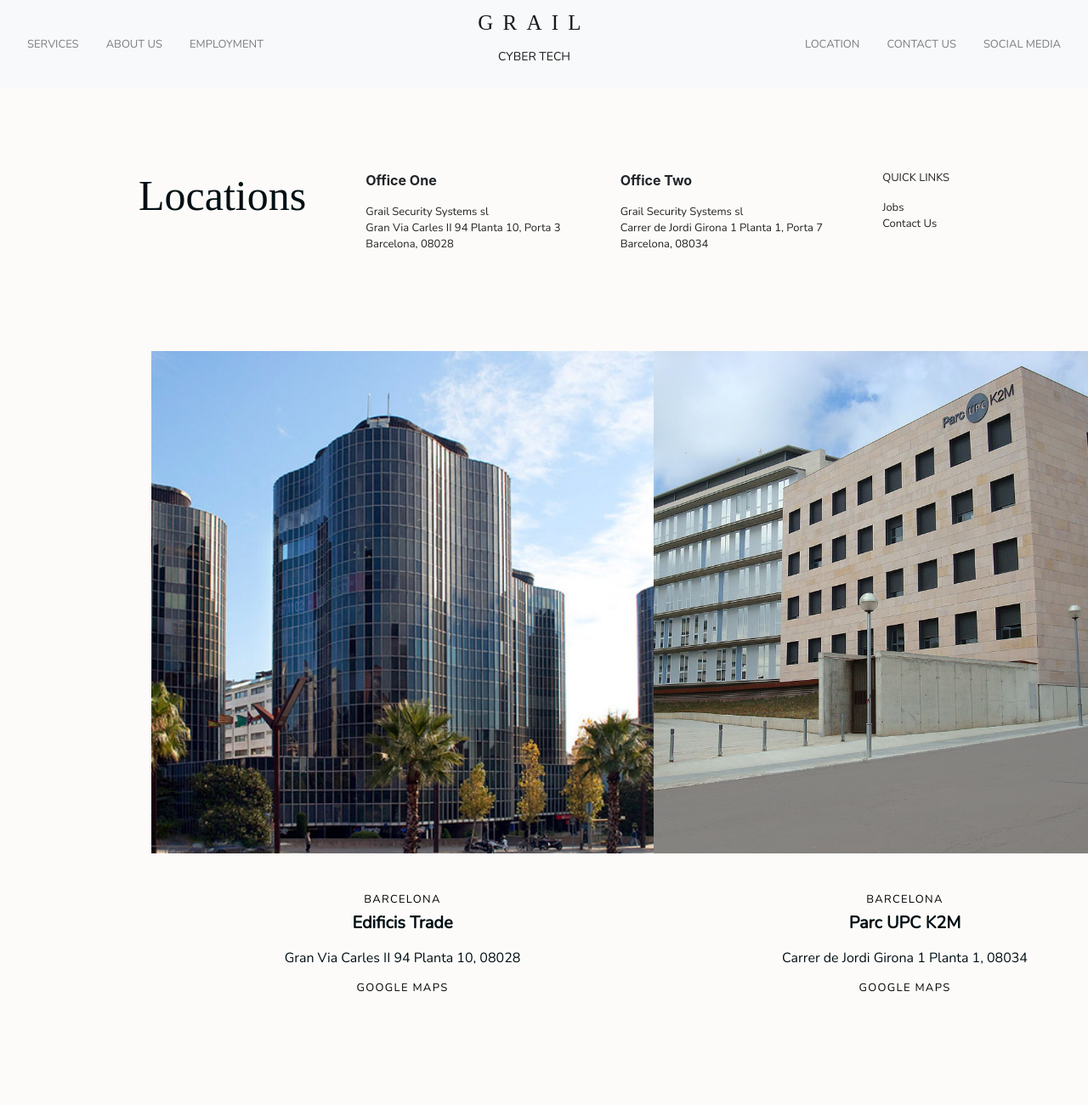
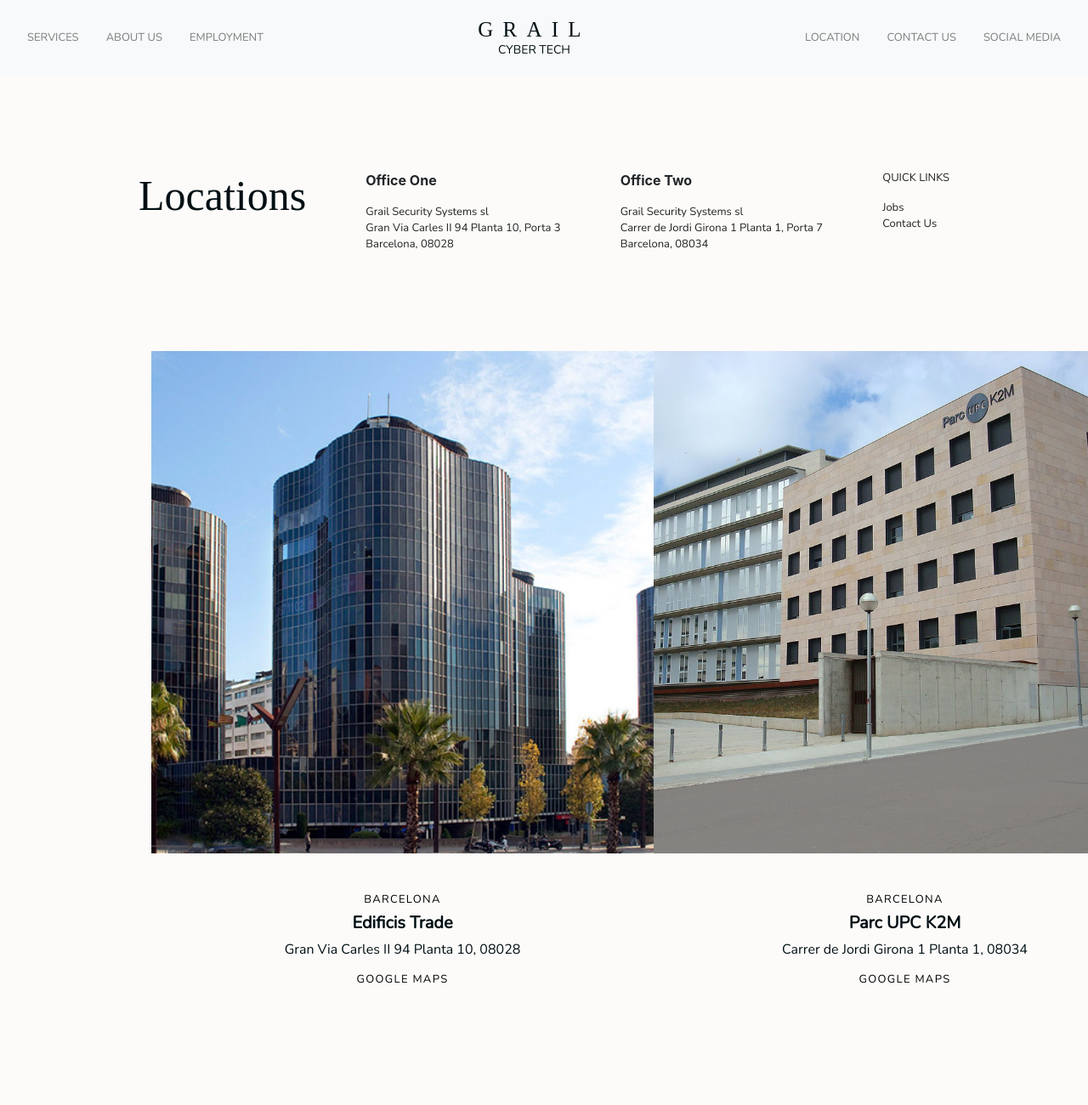
Before and after one commit to jordicallupegrail/grail-bootstrap, a plain HTML site: page locations.html in a window 1280 px wide. Shown: the top 1300 px of the page at 85% size. Drawn offline with nearby package versions, Linux system fonts and the light colour scheme; files that its build step writes are made by us from their sources.

Commit message:
Update locations.html

```diff
--- a/locations.html
+++ b/locations.html
@@ -8,18 +8,24 @@
     <meta name="viewport" content="width=device-width, initial-scale=1" />
     <link rel="stylesheet" type="text/css" media="screen" href="css/main.css" />
     <link rel="stylesheet" type="text/css" media="screen" href="css/locations.css" />
-    <script src="https://kit.fontawesome.com/7f7a5c4796.js" crossorigin="anonymous"></script>
-    <link rel="stylesheet" href="https://cdn.jsdelivr.net/npm/bootstrap@4.5.3/dist/css/bootstrap.min.css"
-        integrity="sha384-TX8t27EcRE3e/ihU7zmQxVncDAy5uIKz4rEkgIXeMed4M0jlfIDPvg6uqKI2xXr2" crossorigin="anonymous" />
-    <link href="https://fonts.googleapis.com/css?family=Nunito" rel="stylesheet" />
 
+    <!-- JQuery -->
     <script src="https://code.jquery.com/jquery-3.5.1.slim.min.js"
         integrity="sha384-DfXdz2htPH0lsSSs5nCTpuj/zy4C+OGpamoFVy38MVBnE+IbbVYUew+OrCXaRkfj" crossorigin="anonymous">
     </script>
+    <!-- Bootstrap -->
+    <link rel="stylesheet" href="https://cdn.jsdelivr.net/npm/bootstrap@4.5.3/dist/css/bootstrap.min.css"
+        integrity="sha384-TX8t27EcRE3e/ihU7zmQxVncDAy5uIKz4rEkgIXeMed4M0jlfIDPvg6uqKI2xXr2" crossorigin="anonymous" />
     <script src="https://cdn.jsdelivr.net/npm/bootstrap@4.5.3/dist/js/bootstrap.bundle.min.js"
         integrity="sha384-ho+j7jyWK8fNQe+A12Hb8AhRq26LrZ/JpcUGGOn+Y7RsweNrtN/tE3MoK7ZeZDyx" crossorigin="anonymous">
     </script>
-
+    <!-- Icon Library FontAwesome-->
+    <script src="https://kit.fontawesome.com/7f7a5c4796.js" crossorigin="anonymous"></script>
+    <!-- Font Nunito-->
+    <link href="https://fonts.googleapis.com/css?family=Nunito" rel="stylesheet" />
+    <!-- CSS -->
+    <link rel="stylesheet" type="text/css" media="screen" href="main.css" />
+    <!-- JS -->
     <script src="main.js"></script>
 </head>
 
@@ -33,15 +39,15 @@
 
             <a class="navbar-brand mx-auto d-sm-none" href="#">
                 <div class="d-flex flex-column align-items-center">
-                    <p class="header-title">GRAIL</p>
-                    <p class="header-subtitle">CYBER TECH</p>
+                    <div class="header-title">GRAIL</div>
+                    <div class="header-subtitle">CYBER TECH</div>
                 </div>
             </a>
             <div class="clearfix collapse navbar-collapse" id="navbarNavAltMarkup">
                 <ul class="navbar-nav float-sm-left">
                     <li class="nav-item mx-2">
                         <a class="nav-link" href="#">SERVICES
-                            <span class="sr-only">(current)</span></a>
+                        </a>
                     </li>
                     <li class="nav-item mx-2">
                         <a class="nav-link" href="#">ABOUT US</a>
@@ -52,16 +58,16 @@
                 </ul>
                 <div></div>
 
-                <a class="navbar-brand mx-auto d-none d-sm-block" href="#">
-                    <div class="d-flex flex-column align-items-center">
-                        <p class="header-title">GRAIL</p>
-                        <p class="header-subtitle">CYBER TECH</p>
+                <a class="navbar-brand mx-auto d-none d-sm-block" href="./index.html">
+                    <div class="d-flex flex-column align-items-center header-logo">
+                        <div class="header-title">GRAIL</div>
+                        <div class="header-subtitle">CYBER TECH</div>
                     </div>
                 </a>
 
                 <ul class="navbar-nav float-sm-right">
                     <li class="nav-item mx-2">
-                        <a class="nav-link" href="#">LOCATION<span class="sr-only">(current)</span></a>
+                        <a class="nav-link" href="./locations.html">LOCATION<span class="sr-only">(current)</span></a>
                     </li>
                     <li class="nav-item mx-2">
                         <a class="nav-link" href="#">CONTACT US</a>
@@ -105,7 +111,7 @@
                     <div class="text-center">
                         <h3 class="mt-5">BARCELONA</h3>
                         <p class="locations-bottom-title">Edificis Trade<p>
-                        <p class="text-description">Gran Via Carles II 94 Planta 10, 08028</p>
+                        <p class="text-description" style="margin-top:-10px;">Gran Via Carles II 94 Planta 10, 08028</p>
                         <h3 class="">GOOGLE MAPS</h3>
                     </div>
                 </div>
@@ -115,7 +121,7 @@
                     <div class="text-center">
                         <h3 class="mt-5">BARCELONA</h3>
                         <p class="locations-bottom-title">Parc UPC K2M<p>
-                        <p class="text-description">Carrer de Jordi Girona 1 Planta 1, 08034</p>
+                        <p class="text-description" style="margin-top:-10px;">Carrer de Jordi Girona 1 Planta 1, 08034</p>
                         <h3 class="">GOOGLE MAPS</h3>
                     </div>
                 </div>
```
